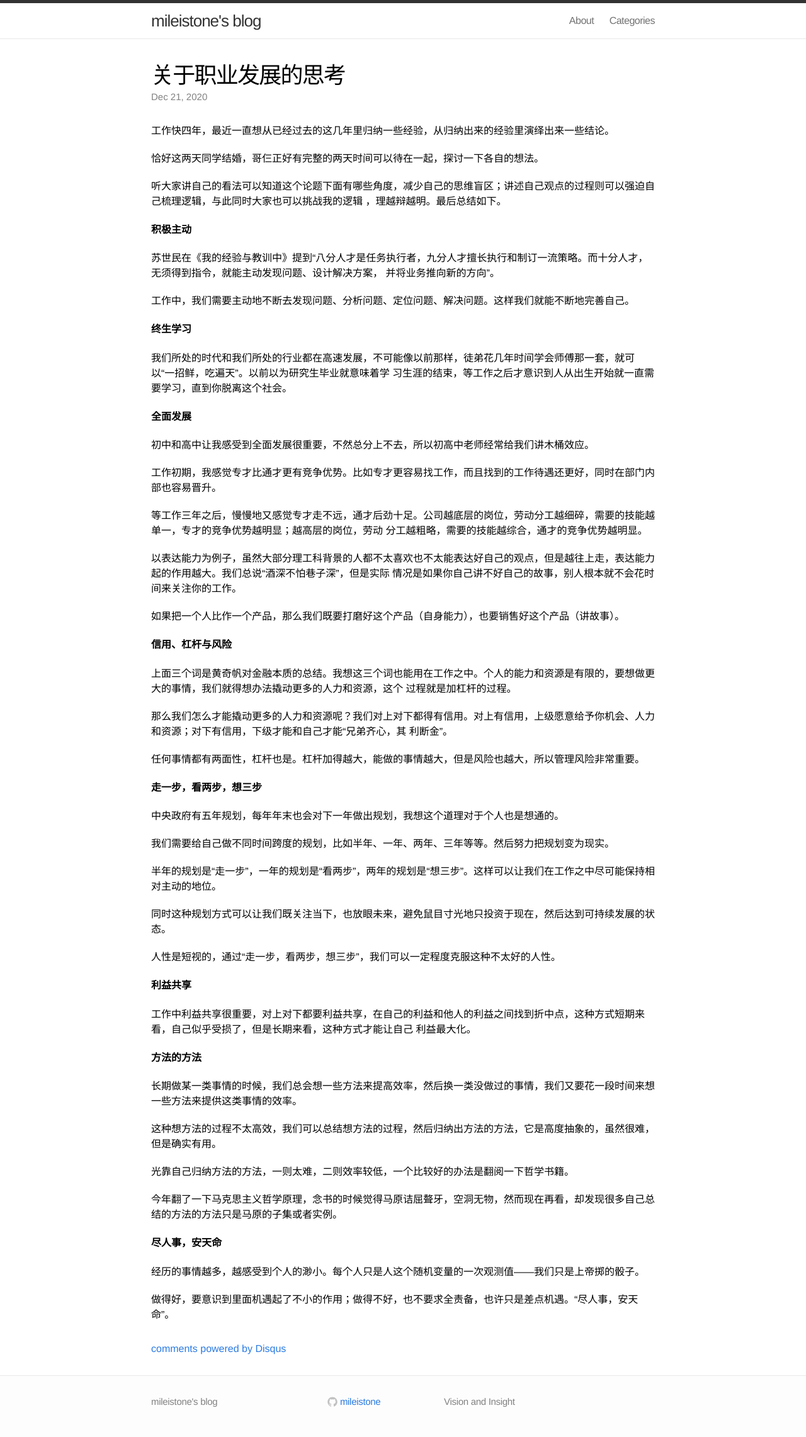
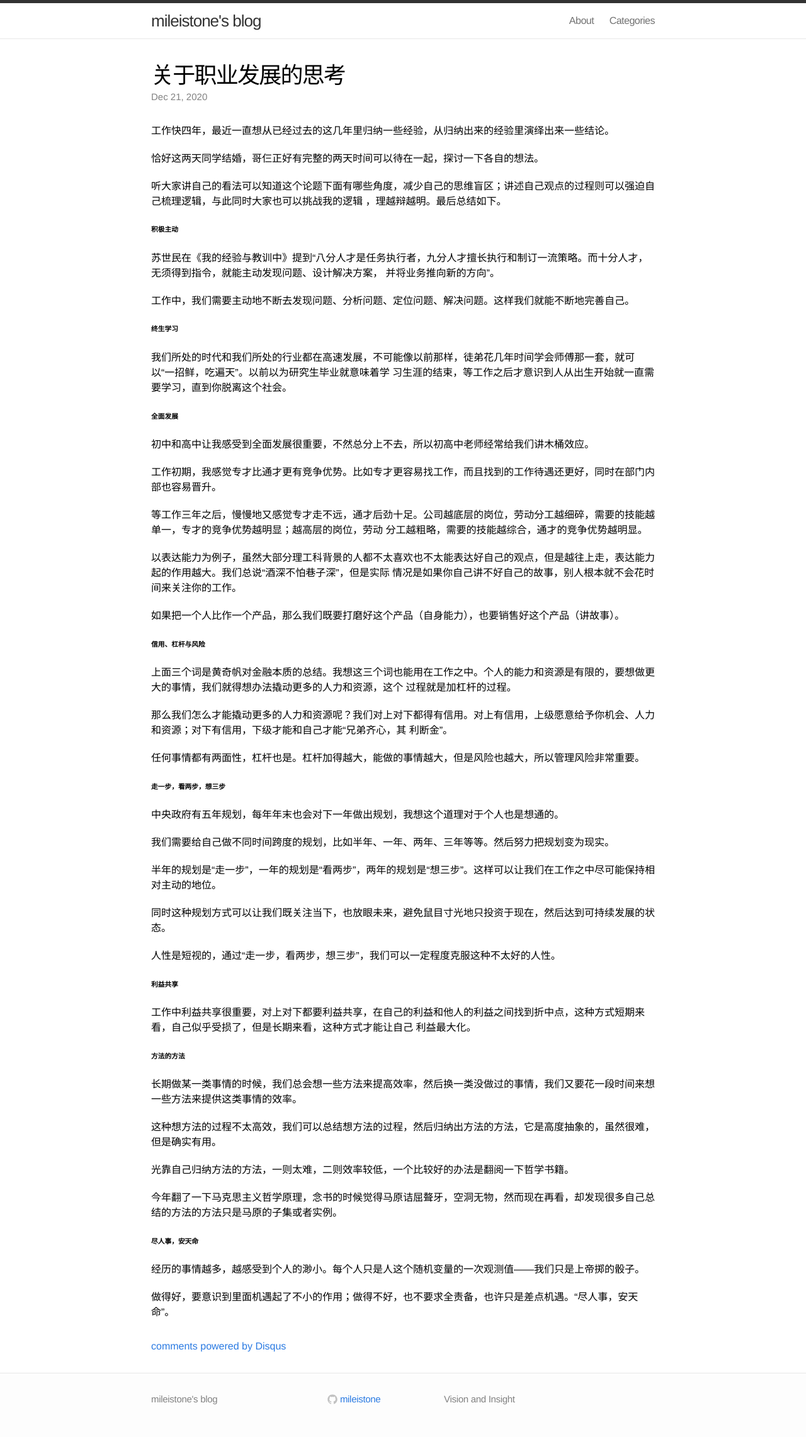
Before and after one commit to mileistone/mileistone.github.io, a Jekyll site: the page built from _posts/2020-12-21-thought-on-career.md, in a window 1280 px wide. Shown: the whole page at 63% size. Built offline with Jekyll 4.4.1, drawn with Linux system fonts in a browser that asks for light colours; comment, search, counter and statistics services are not loaded.

```diff
--- a/_posts/2020-12-21-thought-on-career.md
+++ b/_posts/2020-12-21-thought-on-career.md
@@ -14,19 +14,19 @@ date: 2020-12-21 22:00:00
 听大家讲自己的看法可以知道这个论题下面有哪些角度，减少自己的思维盲区；讲述自己观点的过程则可以强迫自己梳理逻辑，与此同时大家也可以挑战我的逻辑
 ，理越辩越明。最后总结如下。
 
-#### 积极主动
+###### 积极主动
 
 苏世民在《我的经验与教训中》提到“八分人才是任务执行者，九分人才擅长执行和制订一流策略。而十分人才，无须得到指令，就能主动发现问题、设计解决方案，
 并将业务推向新的方向”。
 
 工作中，我们需要主动地不断去发现问题、分析问题、定位问题、解决问题。这样我们就能不断地完善自己。
 
-#### 终生学习
+###### 终生学习
 
 我们所处的时代和我们所处的行业都在高速发展，不可能像以前那样，徒弟花几年时间学会师傅那一套，就可以“一招鲜，吃遍天”。以前以为研究生毕业就意味着学
 习生涯的结束，等工作之后才意识到人从出生开始就一直需要学习，直到你脱离这个社会。
 
-#### 全面发展
+###### 全面发展
 
 初中和高中让我感受到全面发展很重要，不然总分上不去，所以初高中老师经常给我们讲木桶效应。
 
@@ -40,7 +40,7 @@ date: 2020-12-21 22:00:00
 
 如果把一个人比作一个产品，那么我们既要打磨好这个产品（自身能力），也要销售好这个产品（讲故事）。
 
-#### 信用、杠杆与风险
+###### 信用、杠杆与风险
 
 上面三个词是黄奇帆对金融本质的总结。我想这三个词也能用在工作之中。个人的能力和资源是有限的，要想做更大的事情，我们就得想办法撬动更多的人力和资源，这个
 过程就是加杠杆的过程。
@@ -50,7 +50,7 @@ date: 2020-12-21 22:00:00
 
 任何事情都有两面性，杠杆也是。杠杆加得越大，能做的事情越大，但是风险也越大，所以管理风险非常重要。
 
-#### 走一步，看两步，想三步
+###### 走一步，看两步，想三步
 
 中央政府有五年规划，每年年末也会对下一年做出规划，我想这个道理对于个人也是想通的。
 
@@ -62,12 +62,12 @@ date: 2020-12-21 22:00:00
 
 人性是短视的，通过“走一步，看两步，想三步”，我们可以一定程度克服这种不太好的人性。
 
-#### 利益共享
+###### 利益共享
 
 工作中利益共享很重要，对上对下都要利益共享，在自己的利益和他人的利益之间找到折中点，这种方式短期来看，自己似乎受损了，但是长期来看，这种方式才能让自己
 利益最大化。
 
-#### 方法的方法
+###### 方法的方法
 
 长期做某一类事情的时候，我们总会想一些方法来提高效率，然后换一类没做过的事情，我们又要花一段时间来想一些方法来提供这类事情的效率。
 
@@ -77,7 +77,7 @@ date: 2020-12-21 22:00:00
 
 今年翻了一下马克思主义哲学原理，念书的时候觉得马原诘屈聱牙，空洞无物，然而现在再看，却发现很多自己总结的方法的方法只是马原的子集或者实例。
 
-#### 尽人事，安天命
+###### 尽人事，安天命
 
 经历的事情越多，越感受到个人的渺小。每个人只是人这个随机变量的一次观测值——我们只是上帝掷的骰子。
 
```
